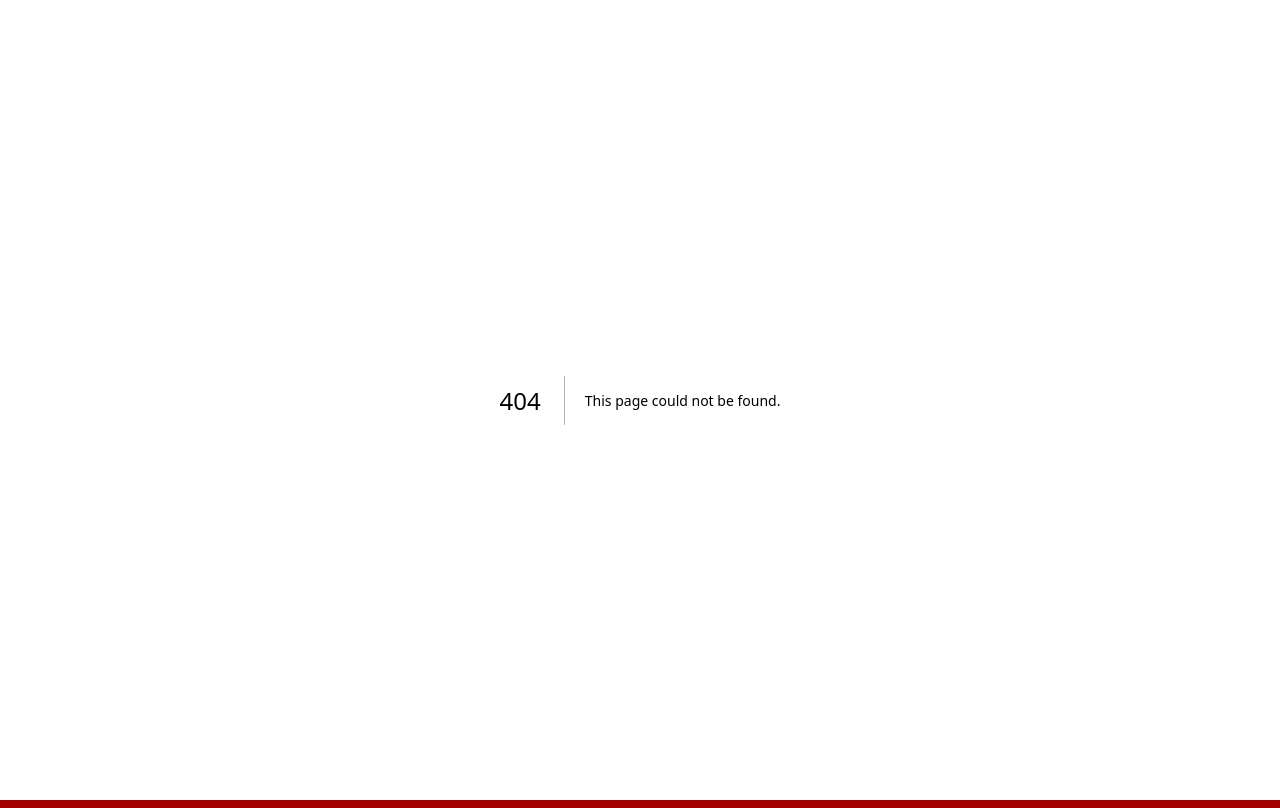
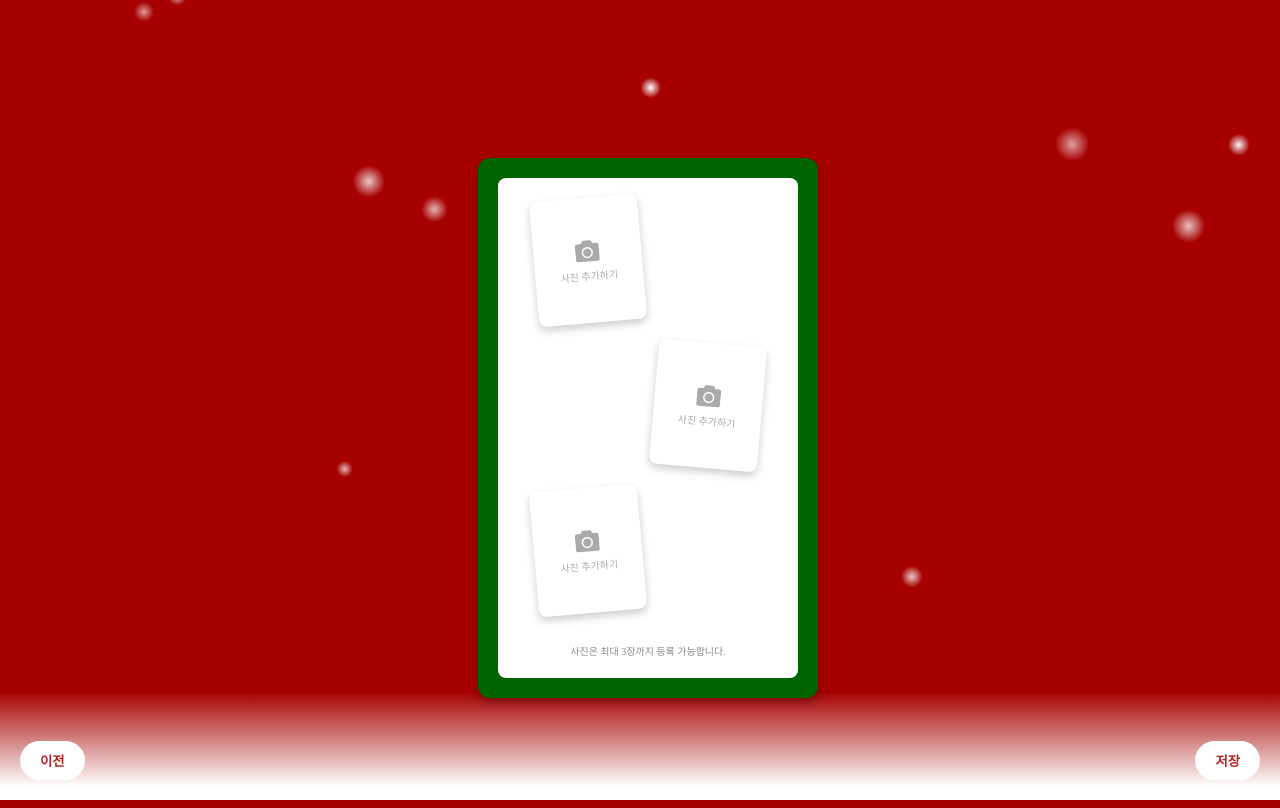
Before and after one commit to Memory-of-year-Frontend/Frontend, a Next.js app: page /photo_form in a window 1280 px wide. Before the commit this address had no page. Built offline with nearby package versions, Linux system fonts and the light colour scheme.

Commit message:
feat: 사진 추가 페이지 작성

```diff
--- a/app/letter_form/page.js
+++ b/app/letter_form/page.js
@@ -12,7 +12,7 @@ export default function LetterPage() {
 
   const handleNextPage = () => {
     console.log('From:', from, 'Content:', content);
-    router.push('/NextPage');
+    router.push('/photo_form');
   };
 
   return (
--- /dev/null
+++ b/app/photo_form/page.js
@@ -0,0 +1,116 @@
+// app/photo_page/page.js
+"use client";
+
+import { useState } from 'react';
+import { useRouter } from 'next/navigation';
+import { FaCamera } from 'react-icons/fa';
+
+export default function PhotoPage() {
+  const [photos, setPhotos] = useState(Array(3).fill(null)); // 최대 3장의 폴라로이드 사진
+  const router = useRouter();
+
+  const handleAddPhoto = (e, index) => {
+    const file = e.target.files[0];
+    if (file) {
+      const reader = new FileReader();
+      reader.onload = () => {
+        const updatedPhotos = [...photos];
+        updatedPhotos[index] = { src: reader.result, date: new Date().toLocaleDateString(), description: '' };
+        setPhotos(updatedPhotos);
+      };
+      reader.readAsDataURL(file);
+    }
+  };
+
+  const handleSave = () => {
+    console.log('Photos:', photos);
+    // 저장 로직 추가 (예: 서버에 데이터 전송)
+
+    // 저장이 완료되면 다음 페이지로 이동
+    router.push('/NextPage'); // 'NextPage'를 실제 다음 페이지 경로로 바꾸세요.
+  };
+
+  const handleBack = () => {
+    router.push('/PreviousPage'); // 'PreviousPage'를 실제 이전 페이지 경로로 바꾸세요.
+  };
+
+  return (
+    <div style={{ backgroundColor: 'transparent', display: 'flex', justifyContent: 'center', alignItems: 'center', minHeight: '100vh', color: '#FFF', position: 'relative', padding: '20px' }}>
+      {/* 책 디자인 */}
+      <div style={{ backgroundColor: '#006400', padding: '20px', borderRadius: '12px', width: '300px', height: '500px', boxShadow: '0 4px 8px rgba(0, 0, 0, 0.3)', display: 'flex', justifyContent: 'center', alignItems: 'center' }}>
+
+        {/* 책 속의 종이 부분 */}
+        <div style={{ backgroundColor: '#FFF', borderRadius: '8px', padding: '20px', width: '100%', height: '100%', overflowY: 'auto', boxSizing: 'border-box', position: 'relative', display: 'flex', flexDirection: 'column', alignItems: 'center', gap: '10px' }}>
+          {/* 폴라로이드 스타일 사진 칸 (교차 배열 및 위치 조정) */}
+          {photos.map((photo, index) => (
+            <div key={index} style={{
+              position: 'relative',
+              width: '100px',
+              height: '120px',
+              border: '4px solid #FFF',
+              backgroundColor: '#FFF',
+              borderRadius: '8px',
+              boxShadow: '0 4px 8px rgba(0, 0, 0, 0.2)',
+              display: 'flex',
+              alignItems: 'center',
+              justifyContent: 'center',
+              marginBottom: '10px',
+              cursor: 'pointer',
+              transform: index % 2 === 0 ? 'rotate(-5deg)' : 'rotate(5deg)', // 교차 배치
+              marginLeft: index % 2 === 0 ? '-120px' : '120px', // 1,3번 왼쪽으로, 2번 오른쪽으로 크게 이동
+            }}>
+              {photo ? (
+                <img src={photo.src} alt={`photo-${index}`} style={{ width: '70px', height: '70px', objectFit: 'cover', borderRadius: '4px' }} />
+              ) : (
+                <div style={{ display: 'flex', flexDirection: 'column', alignItems: 'center', color: '#AAA' }}>
+                  <FaCamera size={24} />
+                  <span style={{ fontSize: '10px', marginTop: '5px' }}>사진 추가하기</span>
+                  <input type="file" accept="image/*" onChange={(e) => handleAddPhoto(e, index)} style={{ opacity: 0, position: 'absolute', top: 0, left: 0, width: '100%', height: '100%', cursor: 'pointer' }} />
+                </div>
+              )}
+            </div>
+          ))}
+          <div style={{ fontSize: '10px', color: '#888', marginTop: '10px' }}>사진은 최대 3장까지 등록 가능합니다.</div>
+        </div>
+      </div>
+
+      {/* 이전 버튼 */}
+      <button
+        onClick={handleBack}
+        style={{
+          position: 'fixed',
+          bottom: '20px',
+          left: '20px',
+          backgroundColor: '#FFF',
+          color: '#B22222',
+          padding: '10px 20px',
+          border: 'none',
+          borderRadius: '20px',
+          fontWeight: 'bold',
+          cursor: 'pointer',
+        }}
+      >
+        이전
+      </button>
+
+      {/* 저장 버튼 */}
+      <button
+        onClick={handleSave}
+        style={{
+          position: 'fixed',
+          bottom: '20px',
+          right: '20px',
+          backgroundColor: '#FFF',
+          color: '#B22222',
+          padding: '10px 20px',
+          border: 'none',
+          borderRadius: '20px',
+          fontWeight: 'bold',
+          cursor: 'pointer',
+        }}
+      >
+        저장
+      </button>
+    </div>
+  );
+}
```
